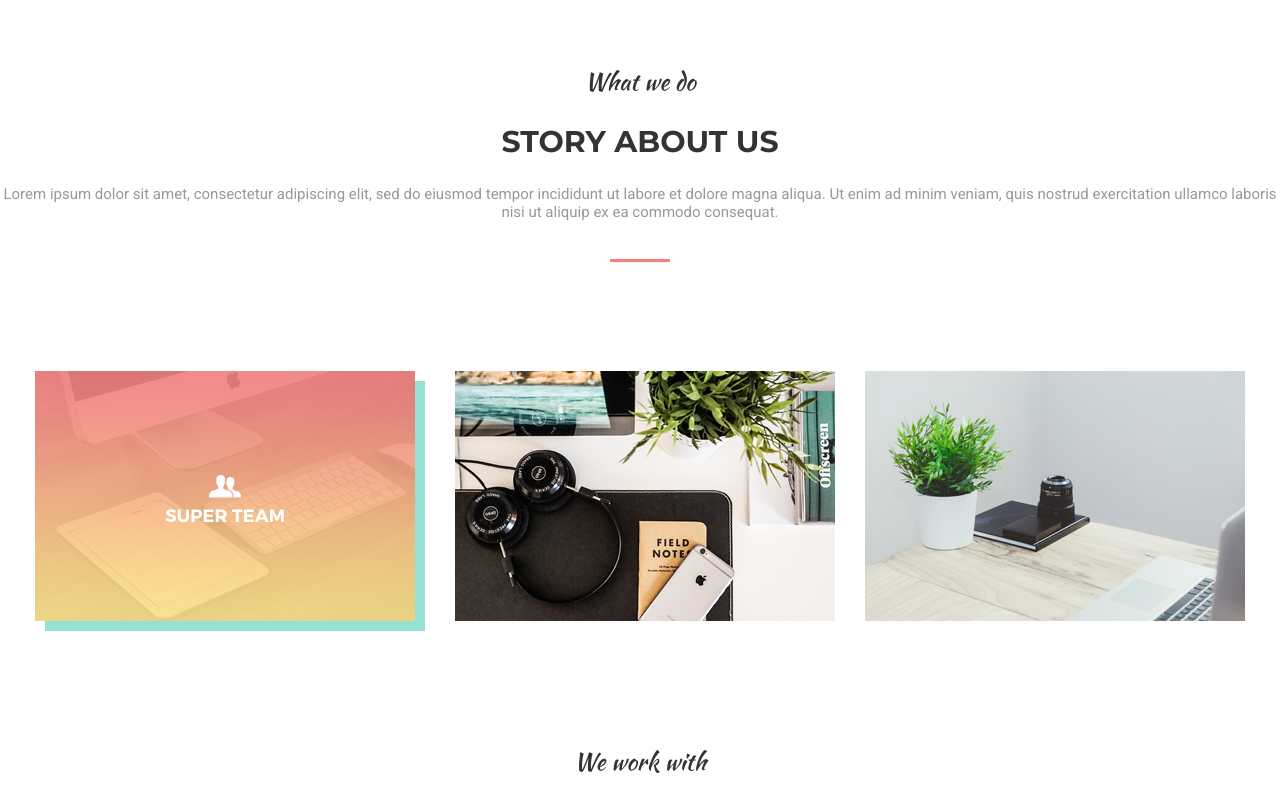
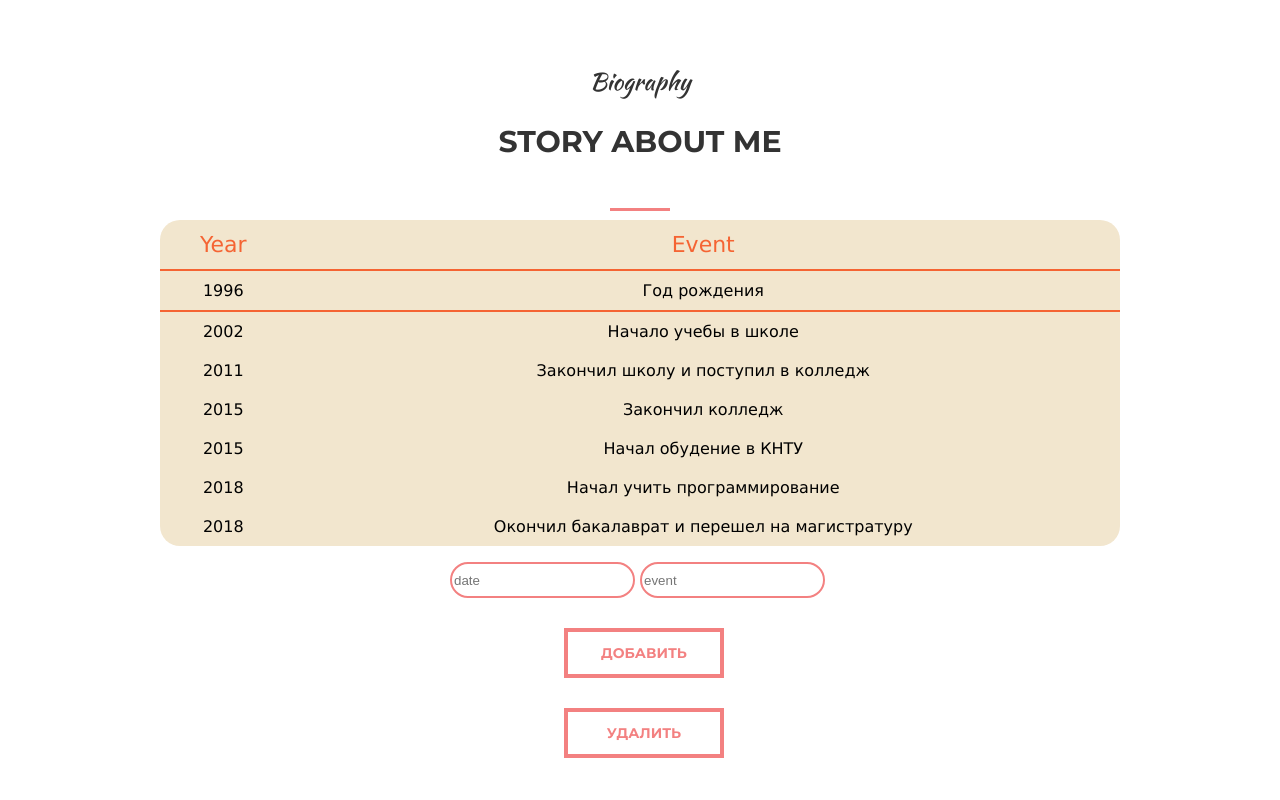
Before and after one commit to DennyIs/OnixReactInternship, a React (Create React App) app: page / in a window 1280 px wide. Shown: the part 1080-1880 px from the top of the page. Built offline with nearby package versions, Linux system fonts and the light colour scheme.

Commit message:
Finished the 5th task

```diff
--- a/src/assets/components/app/App.css
+++ b/src/assets/components/app/App.css
@@ -274,3 +274,53 @@ width: 4px;
         top: 0;
     }
 }
+table {
+font-family: "Lucida Sans Unicode", "Lucida Grande", Sans-Serif;
+text-align: center;
+border-collapse: collapse;
+border-spacing: 5px;
+background: #f2e6ce;
+border-radius: 20px;
+width: 75%;
+margin: auto;
+}
+th {
+font-size: 22px;
+font-weight: 300;
+padding: 12px 10px;
+border-bottom: 2px solid #F56433;
+color: #F56433;
+}
+tbody tr:nth-child(2) {
+border-bottom: 2px solid #F56433;
+}
+td {
+padding: 10px;
+color: #000000;
+}
+.button1{
+  text-decoration: none;
+  text-transform: uppercase;
+  font-family: 'Montserrat', sans-serif;
+  font-size: 14px;
+  color: #f38181;
+  width: 160px;
+  border: 4px solid #f38181;
+  background-color: #fff;
+  padding: 12px 0;
+  margin-bottom: 30px;
+}
+
+.input_block{
+  display: flex;
+  flex-direction: row;
+  justify-content: center;
+  margin-bottom: 30px;
+}
+.fields{
+  margin-right:5px;
+  border: 2px solid #f38181;
+  height: 30px;
+  background-color: #fff;
+  border-radius: 22px;
+}
--- a/src/components/app/App.js
+++ b/src/components/app/App.js
@@ -17,6 +17,7 @@ import equalizer from '../../assets/components/img/equalizer.png';
 import bullseye from '../../assets/components/img/bullseye.png';
 import pin from '../../assets/components/img/pin.png';
 import octocat from '../../assets/components/img/octocat.png';
+import Biography from '../biography/Biography'
 
 const top_menu = 'Home',
 top_menu1 = 'About',
@@ -37,6 +38,9 @@ footer_text1 = 'Designed by',
 author_name = 'DENIS KONONCHENKO',
 github = 'GitHub',
 github_href = 'https://github.com/DennyIs/OnixReactInternship';
+
+
+
 
 function App() {
   return (
@@ -65,6 +69,18 @@ function App() {
            <a className="button" href={'#' + header_button_href}>{header_button}</a>
       </div>
     </header>
+    <section id="biography">
+        <div className="title" id="#biography">
+            <div>
+                Biography
+            </div>
+            <h2>
+                Story about me
+            </h2>
+            <img src={rect1} alt="rectangle"/>
+        </div>
+        <Biography/>
+    </section>
     <section id="about">
         <div className="title" id="#about">
             <div>
--- /dev/null
+++ b/src/components/biography/Biography.js
@@ -0,0 +1,142 @@
+import React, {Component} from "react";
+import '../../assets/components/app/App.css';
+class Biography extends Component {
+	constructor(props){
+	    super(props);
+	    this.state = {
+	        sortedByFunc: false,
+	        sortedByBubble: false,
+	        events: [
+	            {
+	                date: "1996",
+	                event: "Год рождения"
+	            },
+	            {
+	                date: "2002",
+	                event: "Начало учебы в школе"
+	            },
+	            {
+	                date: "2011",
+	                event: "Закончил школу и поступил в колледж"
+	            },
+	            {
+	                date: "2015",
+	                event: "Закончил колледж"
+	            },
+	            {
+	                date: "2015",
+	                event: "Начал обудение в КНТУ"
+	            },
+	            {
+	                date: "2018",
+	                event: "Начал учить программирование"
+	            },
+	            {
+	                date: "2018",
+	                event: "Окончил бакалаврат и перешел на магистратуру"
+	            }
+	        ],
+	    };
+	}
+
+	sortFunction = () => {
+		const updEvents = this.state.events.slice(0);
+		const updSort = this.state.sortFunction;
+		if (updSort) {
+	            updEvents.sort((a, b) => ((+a.date) - (+b.date)));
+	        } else {
+	            updEvents.reverse();
+	        }
+	    this.setState({
+	    	events: updEvents,
+	    	sortFunction: !updSort
+	    })
+	};
+
+	bubbleSort = () =>
+	{
+        const updEvents = this.state.events.slice(0);
+        for (let i = updEvents.length - 1; i >= 0; i--) {
+            for (let j = 0; j < i; j++) {
+                let cur = updEvents[j];
+                let prev = updEvents[j + 1];
+
+                if (cur.event.toLowerCase() > prev.event.toLowerCase()) {
+                    let temp = updEvents[j];
+                    updEvents[j] = updEvents[j + 1];
+                    updEvents[j + 1] = temp;
+                }
+            }
+        }
+        this.setState({
+            events: updEvents
+        })
+	};
+
+	insertElement =() =>{
+        const updEvents = this.state.events.slice(0);
+		const date = document.getElementById('field1').value;
+        const events = document.getElementById('field2').value;
+		updEvents.push({
+			 date: date,
+	         event: events
+		});
+		this.setState({
+			events: updEvents
+		})
+	};
+
+
+	deleteElement = () =>{
+		const updEvents = this.state.events.slice(0);
+		updEvents.pop();
+		this.setState({
+			events: updEvents
+		})
+	};
+
+
+	renderTable(data){
+		return(
+			<table>
+				<tbody>
+	                <tr>
+	                    <th onClick={this.sortFunction}>Year<br/></th>
+	                    <th onClick={this.bubbleSort}>Event<br/></th>
+	                </tr>
+	                {data.map((row, index) => this.renderRow(row, index))}
+	                </tbody>
+			</table>
+			)
+	};
+
+
+
+	renderRow(row, index) {
+	    return (
+	        <tr key={index}>
+	            <td className="date">{row.date}</td>
+	            <td className="event">{row.event}</td>
+	        </tr>
+
+	    )
+	};
+
+
+    render() {
+        return (
+            <div className="content">
+               {this.renderTable(this.state.events)}
+               <div className="button">
+	                <div class="input_block">
+				        <input type="text"  id="field1" className="fields" placeholder="date"/>
+				        <input type="text"  id="field2" className="fields" placeholder="event"/>
+			        </div>
+                    <input type="button" className="button1" value="Добавить" onClick={this.insertElement}/>
+                    <input type="button"  className="button1" value="Удалить" onClick={this.deleteElement}/>
+                </div>
+    		</div>
+        );
+    };
+};
+export default Biography;
```
Also changed, not shown: 1 other file (tests, documents, lock files or other folders).
